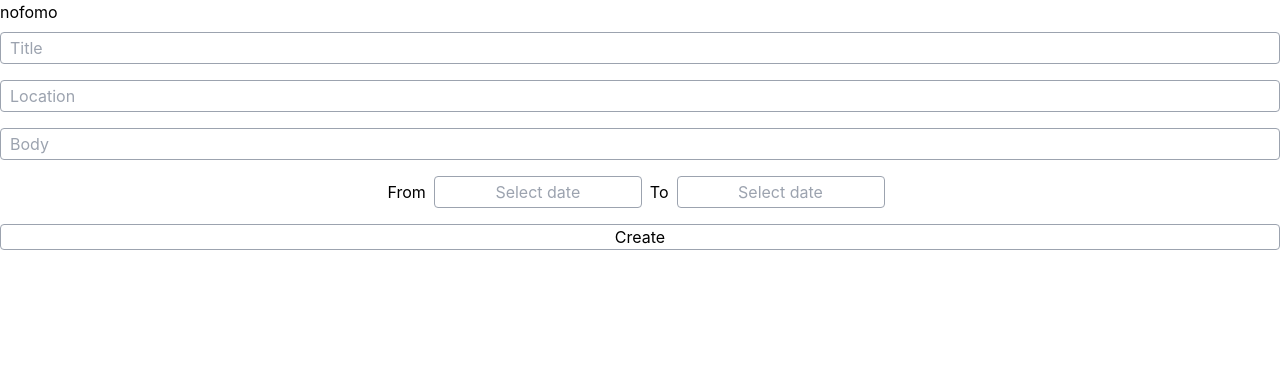
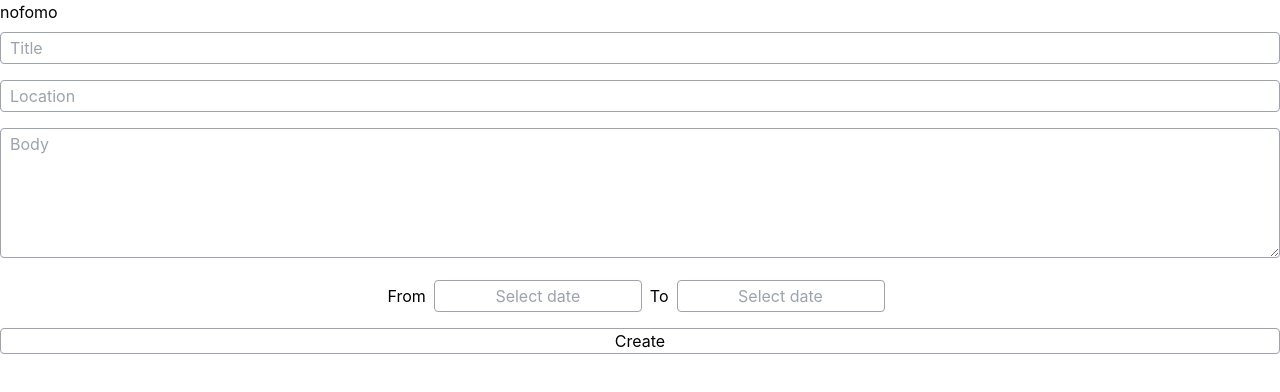
Before and after one commit to datderek/nofomo, a React (Vite) app in the folder frontend/: page / in a window 1280 px wide. Shown: the top 392 px of the page. Built offline with nearby package versions, Linux system fonts and the light colour scheme.

Commit message:
Add and style TextAreaInput component

```diff
--- a/frontend/src/components/PostForm/PostForm.jsx
+++ b/frontend/src/components/PostForm/PostForm.jsx
@@ -2,8 +2,9 @@ import { useState } from 'react';
 import { useForm } from 'react-hook-form';
 import { hasStart, greaterThanStart } from './validations.js';
 import { formatDate } from '../../utils/utils.js';
+import DateTimeInput from './DateTimeInput.jsx';
 import TextInput from './TextInput.jsx';
-import DateTimeInput from './DateTimeInput.jsx';
+import TextAreaInput from './TextAreaInput.jsx';
 import ErrorMessage from './ErrorMessage.jsx';
 
 export default function PostForm() {
@@ -82,7 +83,7 @@ export default function PostForm() {
         isDirty={dirtyFields.location}
       />
       <ErrorMessage error={errors.location} />
-      <TextInput
+      <TextAreaInput
         name="body"
         label="Body"
         register={register}
--- /dev/null
+++ b/frontend/src/components/PostForm/TextAreaInput.jsx
@@ -0,0 +1,26 @@
+export default function TextInput({
+  name,
+  label,
+  register,
+  options,
+  invalid,
+  isDirty,
+}) {
+  return (
+    <div className={'relative my-2'}>
+      <textarea
+        id={name}
+        rows={5}
+        {...register(name, options)}
+        aria-invalid={invalid}
+        className={`peer w-full px-2 py-1 rounded border transition ${invalid ? 'border-red-400' : 'border-gray-400'}`}
+      />
+      <label
+        className={`text-gray-400 absolute px-0.5 left-0 translate-x-2 origin-left transition peer-focus:-translate-y-3 peer-focus:scale-75 peer-focus:bg-white peer-focus:text-black ${isDirty ? '-translate-y-3 scale-75 bg-white text-black' : 'translate-y-1'}`}
+        htmlFor={name}
+      >
+        {label}
+      </label>
+    </div>
+  );
+}
```
